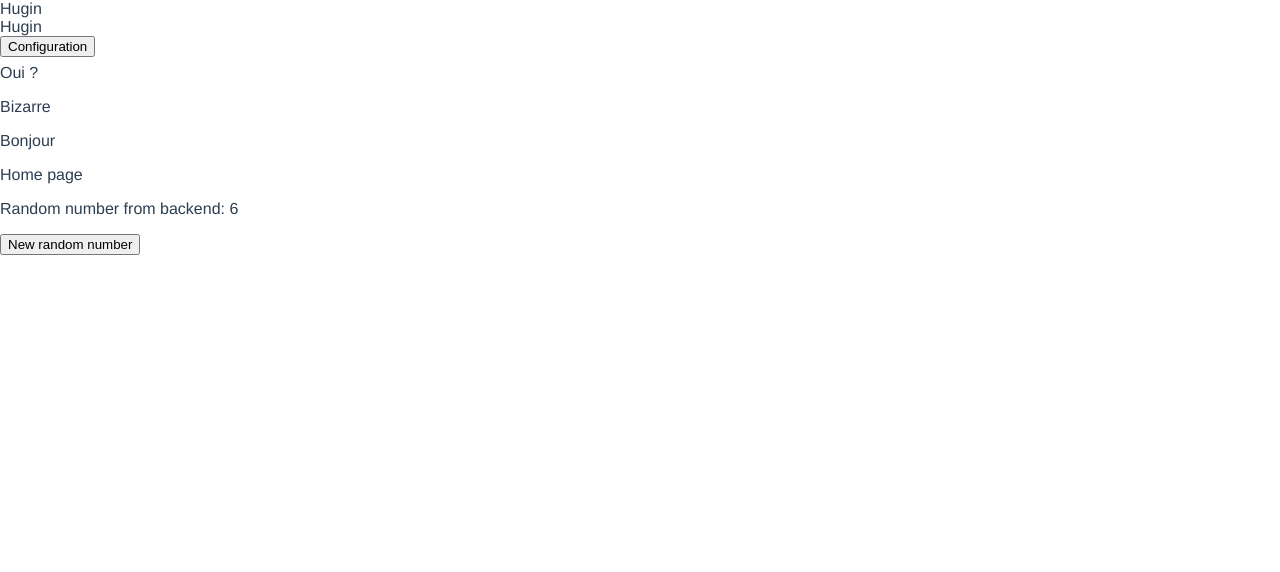
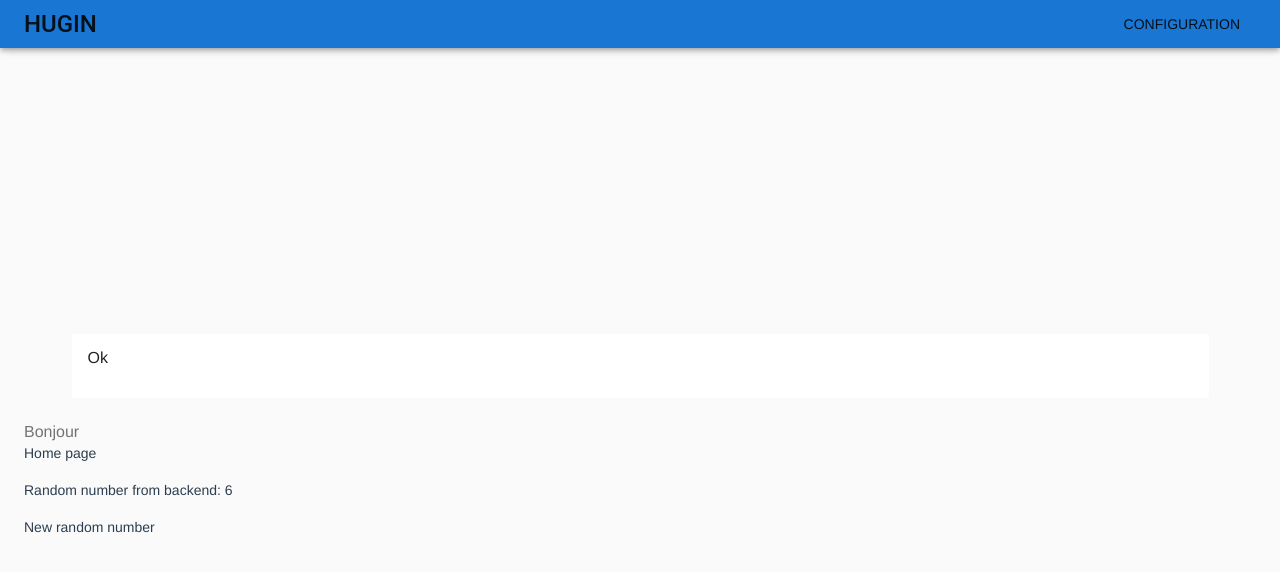
Before and after one commit to clemsciences/lidar-server-flask-vue, a Vue app in the folder flaskvue/frontend/: page /#/ in a window 1280 px wide. Shown: the top 572 px of the page. Built offline with nearby package versions, Linux system fonts and the light colour scheme.

Commit message:
With vutify css

```diff
--- a/flaskvue/frontend/src/App.vue
+++ b/flaskvue/frontend/src/App.vue
@@ -1,14 +1,16 @@
 <template>
+  <div id="app">
     <v-app>
+      <v-content>
       <app-header></app-header>
-    <p>Oui ?</p>
-    <p>Bizarre</p>
+      </v-content>
 
       <v-content>
         <router-view/>
       </v-content>
 
     </v-app>
+  </div>
 
 </template>
 
@@ -21,6 +23,7 @@
 
   export default {
     name: 'Hugin',
+    el: '#app',
     components:{
       'app-header': Header,
     },
--- a/flaskvue/frontend/src/components/Config.vue
+++ b/flaskvue/frontend/src/components/Config.vue
@@ -1,6 +1,15 @@
 <template>
 
     <v-container>
+
+      <v-list>
+        <v-list-tile>
+          <v-list-tile-content>
+            <p>Ok</p>
+          </v-list-tile-content>
+        </v-list-tile>
+      </v-list>
+
 
 
     </v-container>
--- a/flaskvue/frontend/src/components/Header.vue
+++ b/flaskvue/frontend/src/components/Header.vue
@@ -1,15 +1,18 @@
 <template>
-    <v-toolbar dense>
+    <v-toolbar dense color="primary">
         <v-toolbar-title class="headline text-uppercase">Hugin</v-toolbar-title>
-        <v-toolbar-items>
-            <v-label>Hugin</v-label>
-        </v-toolbar-items>
+
+      <!--<v-toolbar-side-icon>M</v-toolbar-side-icon>-->
+        <!--<v-toolbar-items>-->
+            <!--<v-label>Hugin</v-label>-->
+        <!--</v-toolbar-items>-->
 
         <v-spacer></v-spacer>
 
         <v-toolbar-items>
             <v-btn flat>Configuration</v-btn>
         </v-toolbar-items>
+
     </v-toolbar>
 </template>
 
--- a/flaskvue/frontend/src/components/Home.vue
+++ b/flaskvue/frontend/src/components/Home.vue
@@ -2,6 +2,7 @@
 <template>
 
   <v-container fluid>
+    <Config></Config>
     <v-label>Bonjour</v-label>
     <p>Home page</p>
     <p>Random number from backend: {{ randomNumber }}</p>
@@ -11,8 +12,10 @@
 
 <script>
   import axios from 'axios'
+  import Config from "./Config";
 
 export default {
+  components: {Config},
   data () {
     return {
       randomNumber: 0
--- a/flaskvue/frontend/src/plugins/vuetify.js
+++ b/flaskvue/frontend/src/plugins/vuetify.js
@@ -37,3 +37,9 @@ Vue.use(Vuetify, {
   },
   iconfont: 'md',
 });
+//
+// import 'vuetify/src/stylus/app.styl'
+//
+// Vue.use(Vuetify, {
+//   iconfont: 'md',
+// })
--- a/flaskvue/frontend/src/router/index.js
+++ b/flaskvue/frontend/src/router/index.js
@@ -1,5 +1,6 @@
 import Vue from 'vue';
 import Router from 'vue-router';
+import 'vuetify/dist/vuetify.min.css'
 import About from '../components/About.vue';
 import Home from '../components/Home.vue';
 import NotFound from '../components/NotFound.vue';
```
Lines whose indentation alone changed are shown as unchanged.
